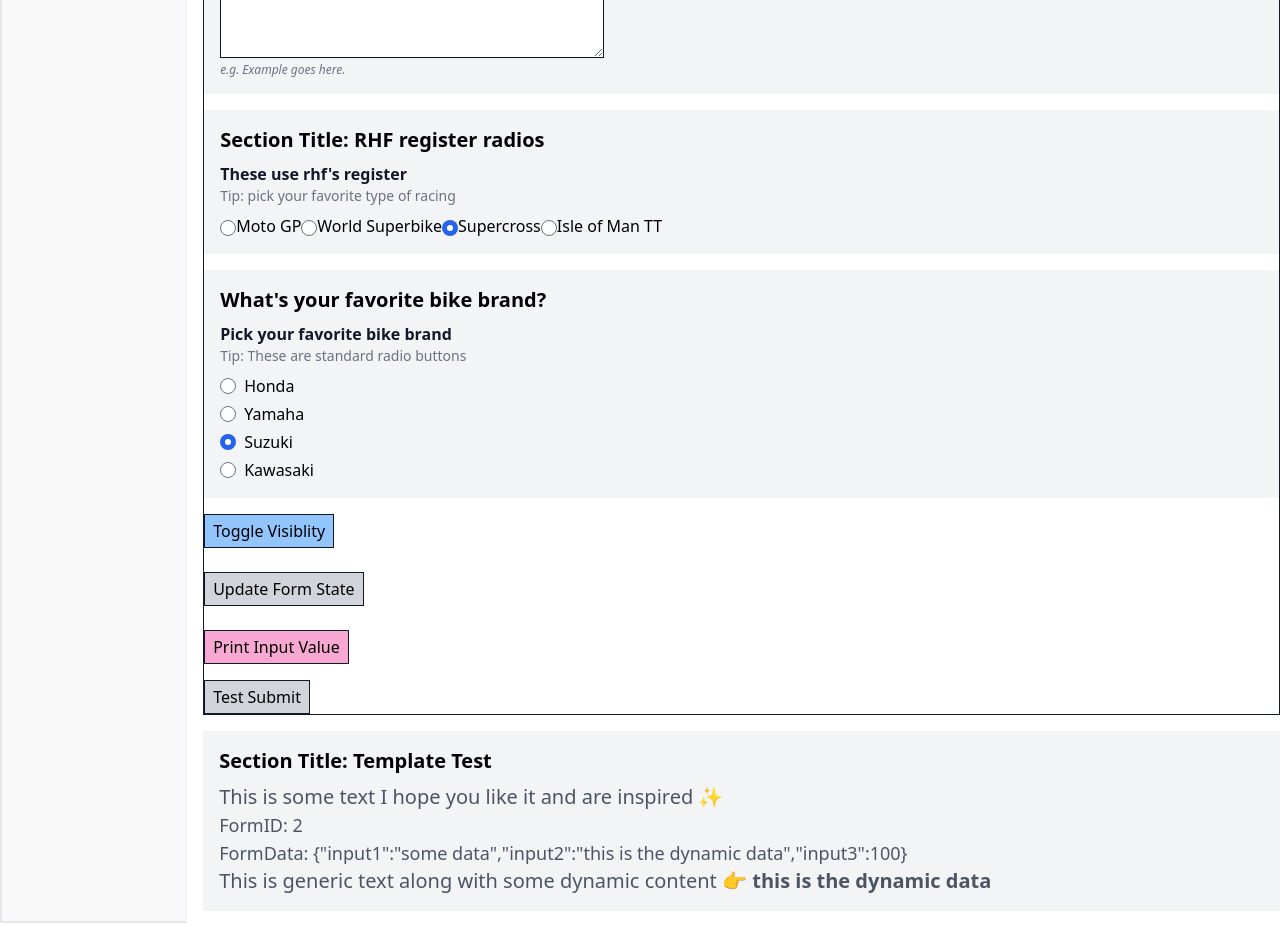
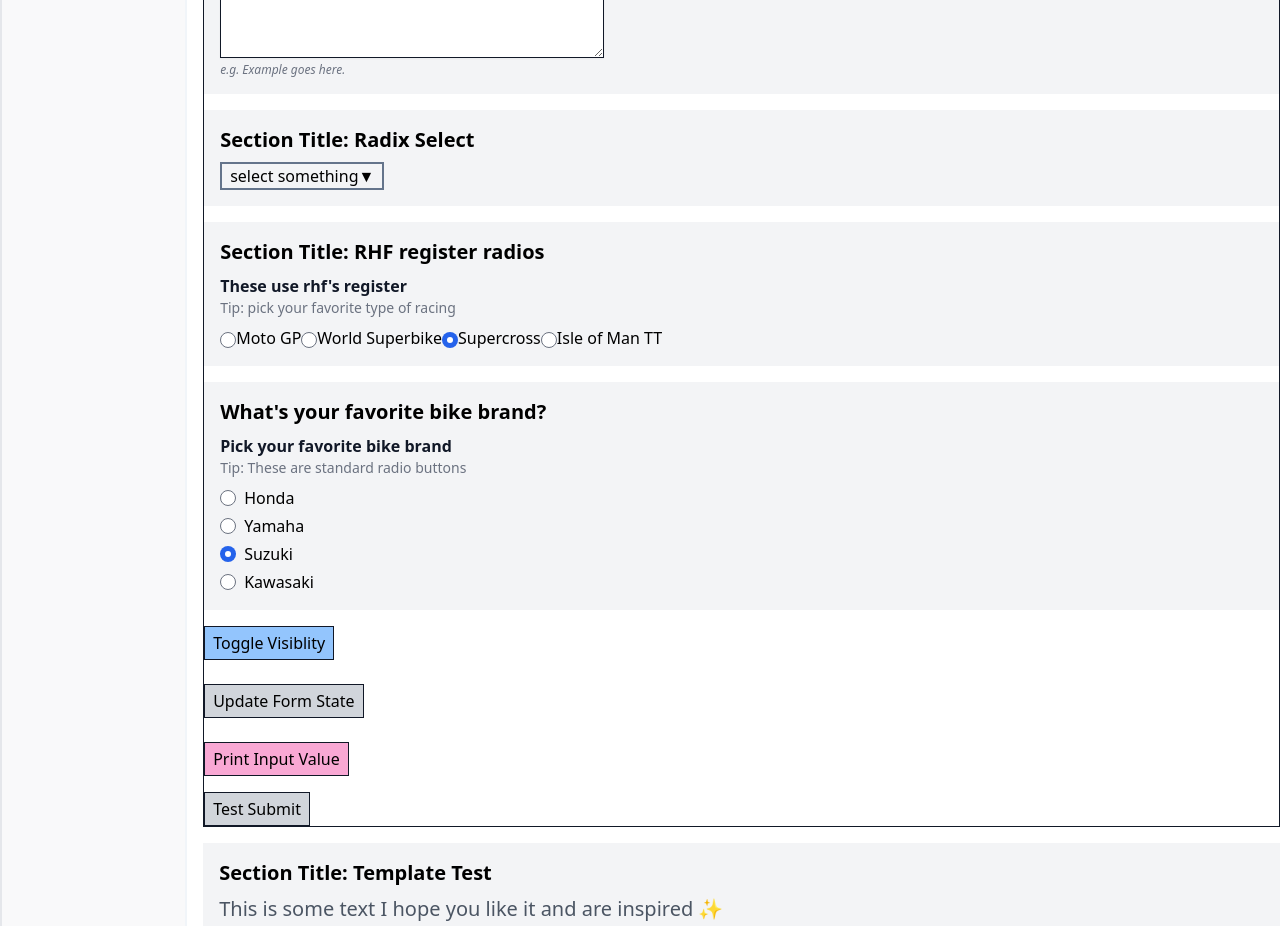
Before and after one commit to tayv/Project-Bubblegum, a Next.js app: page /forms/quiz-template in a window 1280 px wide. Shown: the part 1480-2406 px from the top of the page. Built offline with nearby package versions, Linux system fonts and the light colour scheme.

Commit message:
setup basic select component

```diff
--- /dev/null
+++ b/components/atoms/select.tsx
@@ -0,0 +1,50 @@
+import { forwardRef, SelectHTMLAttributes } from 'react'
+import * as Select from '@radix-ui/react-select'
+
+export type SelectProps = {
+
+}
+
+export const SelectItem = forwardRef(
+  (
+
+
+  ) => {
+   return (
+      <Select.Root>
+      <Select.Trigger className="text-md border-solid border-2 border-slate-500 px-2">
+        <Select.Value placeholder="select something"/>
+        <Select.Icon />
+      </Select.Trigger>
+
+      <Select.Portal>
+        <Select.Content className="border-solid border-2 border-slate-500 bg-white p-2">
+          <Select.ScrollUpButton />
+          <Select.Viewport>
+            <Select.Item value="something">
+              <Select.ItemText>something</Select.ItemText>
+              <Select.ItemIndicator />
+            </Select.Item>
+
+            <Select.Group>
+              <Select.Label className="text-sm text-slate-500 pt-2">Greetings</Select.Label>
+              <Select.Item value="bye" className="cursor-pointer">
+                <Select.ItemText>bye bye</Select.ItemText>
+                <Select.ItemIndicator />
+              </Select.Item>
+              <Select.Item value="hi" className="cursor-pointer">
+                <Select.ItemText>howdy</Select.ItemText>
+                <Select.ItemIndicator />
+              </Select.Item>
+            </Select.Group>
+
+            <Select.Separator />
+          </Select.Viewport>
+          <Select.ScrollDownButton />
+        </Select.Content>
+      </Select.Portal>
+    </Select.Root>
+
+   )
+  }
+)
--- a/package.json
+++ b/package.json
@@ -9,6 +9,7 @@
   "dependencies": {
     "@headlessui/react": "^1.4.3",
     "@prisma/client": "^4.1.1",
+    "@radix-ui/react-select": "^1.1.1",
     "classnames": "^2.3.1",
     "next": "latest",
     "react": "^17.0.2",
--- a/pages/forms/quiz-template.tsx
+++ b/pages/forms/quiz-template.tsx
@@ -13,8 +13,8 @@ import Tip from '@components/layout/Tip'
 import Label from '@components/layout/Label'
 import TemplateGeneric from '@components/products/producta/TemplateGeneric'
 import UpdateDocState from '@components/UpdateDocState'
-import { TextArea } from '@components/atoms/textarea'
 import WrapperTextArea from '@components/controlled-wrappers/WrapperTextArea'
+import { SelectItem } from '@components/atoms/select'
 
 
 // data for Breadcrumbs
@@ -243,6 +243,11 @@ const QuizTemplate: FC = () => {
           />
         </Section>
 
+        <Section id="radixSelect" style="standard">
+          <Heading text="Section Title: Radix Select" size="h3" type="primary"/>
+          <SelectItem />
+        </Section>
+
 
        {/* VISIBILITY CONDITION TEST SECTION --------------------------------------------- */}
 
```
Also changed, not shown: 1 other file (tests, documents, lock files or other folders).
